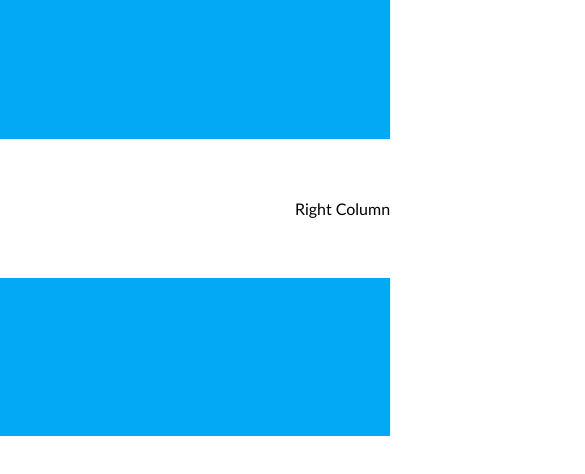
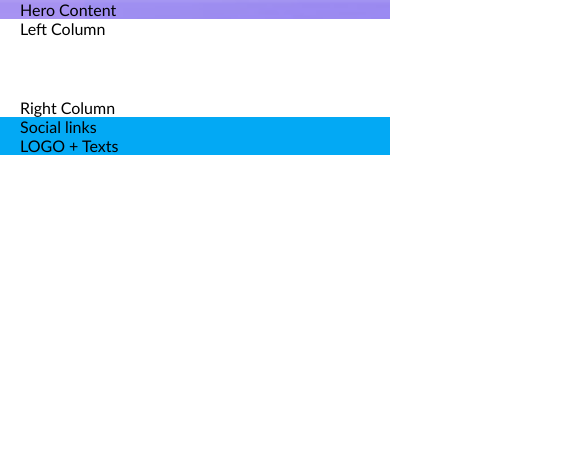
Before and after one commit to Matulanas/BIT-Learning-Projects, a plain HTML site: page 5 Coming Soon/index.html in a window 390 px wide. Shown: the top 474 px of the page, 585 px wide, since content can reach past the window. Drawn offline with Linux system fonts and the light colour scheme.

Commit message:
Responsive design

```diff
--- a/5 Coming Soon/css/main.css
+++ b/5 Coming Soon/css/main.css
@@ -13,8 +13,8 @@
 
     .row {
         display: inline-block;
-        width: 1000px;
-        margin-left: calc((100% - 1000px) / 2);
+        width: 800px;
+        margin-left: calc((100% - 800px) / 2);
     }
 
         .left-column {
@@ -45,9 +45,67 @@
     background-color: #03a9f4;
 }
 .hero-bg {
-    background-image: url(../img/hero-bg.jpg);
+    background-image: url(../img/hero-bg.png);
     background-repeat: no-repeat;
     background-size: cover;
     background-position: bottom center;
     background-attachment: fixed;
 }
+
+
+/* Responsive design */
+@media (max-width: 1100px){
+    .row {
+        width: 800px;
+        margin-left: calc((100% - 800px) / 2);
+    }
+}
+
+@media (max-width: 900px){
+    .row {
+        width: 600px;
+        margin-left: calc((100% - 600px) / 2);
+    }
+    .left-column {
+        width: 100%;
+        margin-bottom: 60px;
+    }
+
+    .right-column {
+        width: 100%;
+        float: left;
+    }
+}
+
+@media (max-width: 700px){
+    .hero-row {
+        width: 400px;
+        margin-left: calc((100% - 400px) / 2);
+    }
+    .row {
+        width: 400px;
+        margin-left: calc((100% - 400px) / 2);
+    }
+    .texts {
+        width: 400px;
+        margin-left: calc((100% - 400px) / 2);
+    }
+}
+
+@media (max-width: 500px){
+    .container {
+        padding: 0 20px;
+    }
+    .hero-row {
+        width: 100%;
+        margin-left: 0;
+    }
+    .row {
+        width: 100%;
+        margin-left: 0;
+    }
+    .texts {
+        width: 100%;
+        margin-left: 0;
+    }
+}
```
Also changed, not shown: 5 Coming Soon/img/hero-bg.png (added).
